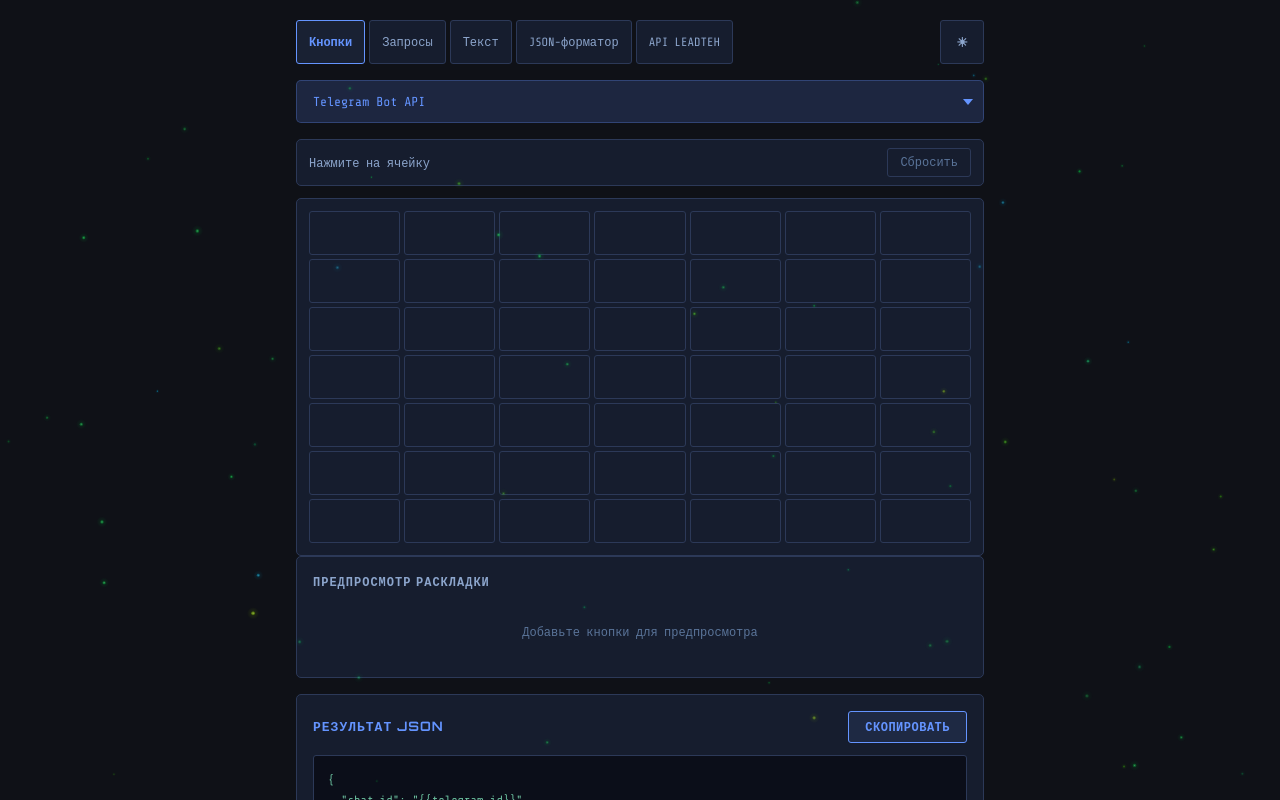
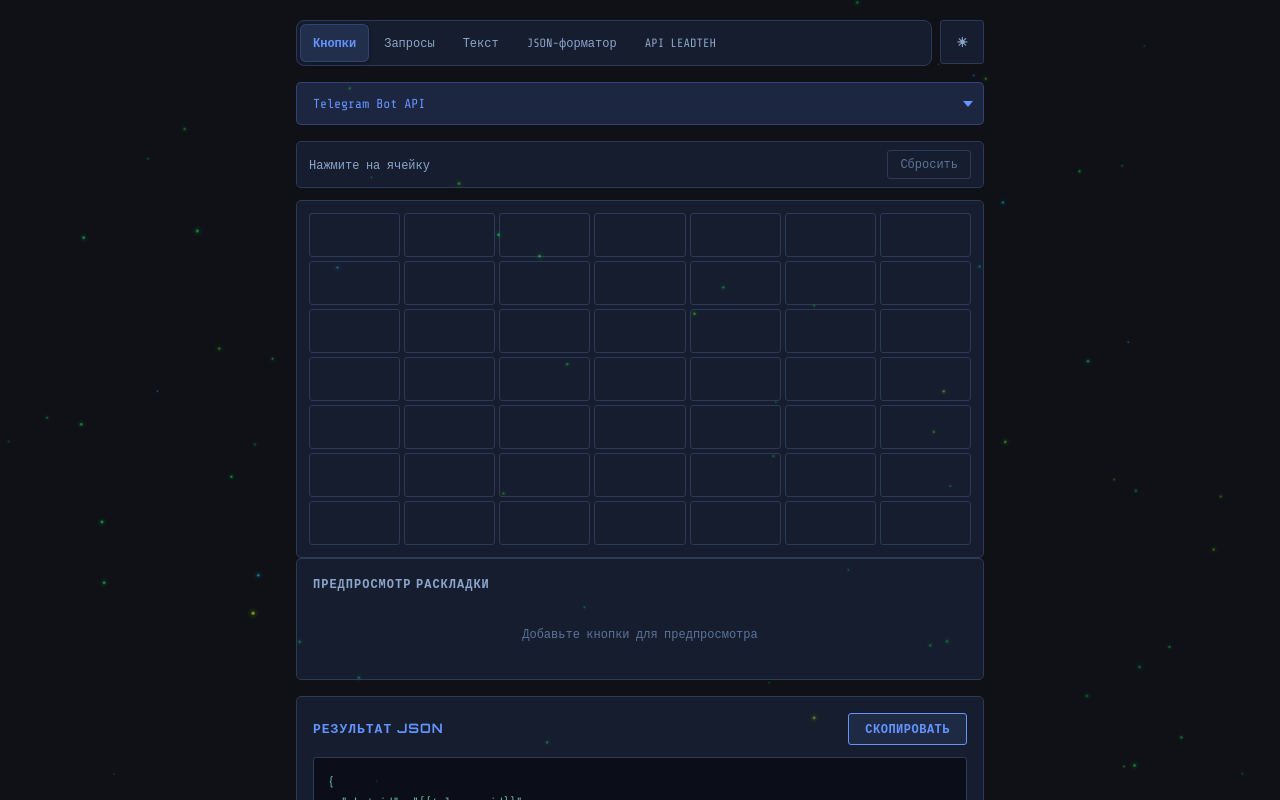
Before and after one commit to Roman72-186/color_butten, a React (Vite) app: page / in a window 1280 px wide. Shown: the top 800 px of the page. Built offline with nearby package versions, Linux system fonts and the light colour scheme.

Commit message:
Pill-сегмент для вкладок навигации

```diff
--- a/src/styles/App.module.css
+++ b/src/styles/App.module.css
@@ -23,35 +23,41 @@
   flex: 1;
   display: flex;
   flex-wrap: wrap;
-  gap: 4px;
+  gap: 2px;
+  padding: 3px;
+  background: var(--surface);
+  border: 1px solid var(--border);
+  border-radius: 8px;
+  align-items: center;
 }
 
 .tabBtn {
-  padding: 8px 12px;
-  min-height: 44px;
-  background: var(--surface);
+  padding: 8px 13px;
+  min-height: 38px;
+  background: transparent;
   color: var(--text-muted);
-  border: 1px solid var(--border);
-  border-radius: var(--radius-sm);
+  border: none;
+  border-radius: 6px;
   font-family: 'Share Tech Mono', monospace;
   font-size: 12px;
   font-weight: 400;
   cursor: pointer;
   white-space: nowrap;
-  transition: color 0.2s, border-color 0.2s, background 0.2s;
+  transition: color 0.15s, background 0.15s;
 }
 
 .tabBtn:hover {
-  color: var(--accent);
-  border-color: rgba(100, 148, 255, 0.45);
-  background: rgba(100, 148, 255, 0.06);
+  color: var(--text);
+  background: rgba(100, 148, 255, 0.07);
 }
 
 .tabBtnActive {
   color: var(--accent);
-  border-color: var(--accent);
-  background: rgba(100, 148, 255, 0.12);
   font-weight: 700;
+  background: rgba(100, 148, 255, 0.14);
+  box-shadow:
+    0 1px 4px rgba(0, 0, 0, 0.3),
+    inset 0 0 0 1px rgba(100, 148, 255, 0.22);
 }
 
 /* ── Platform sub-select (inside keyboard tab) ──────────────────────────── */
```
